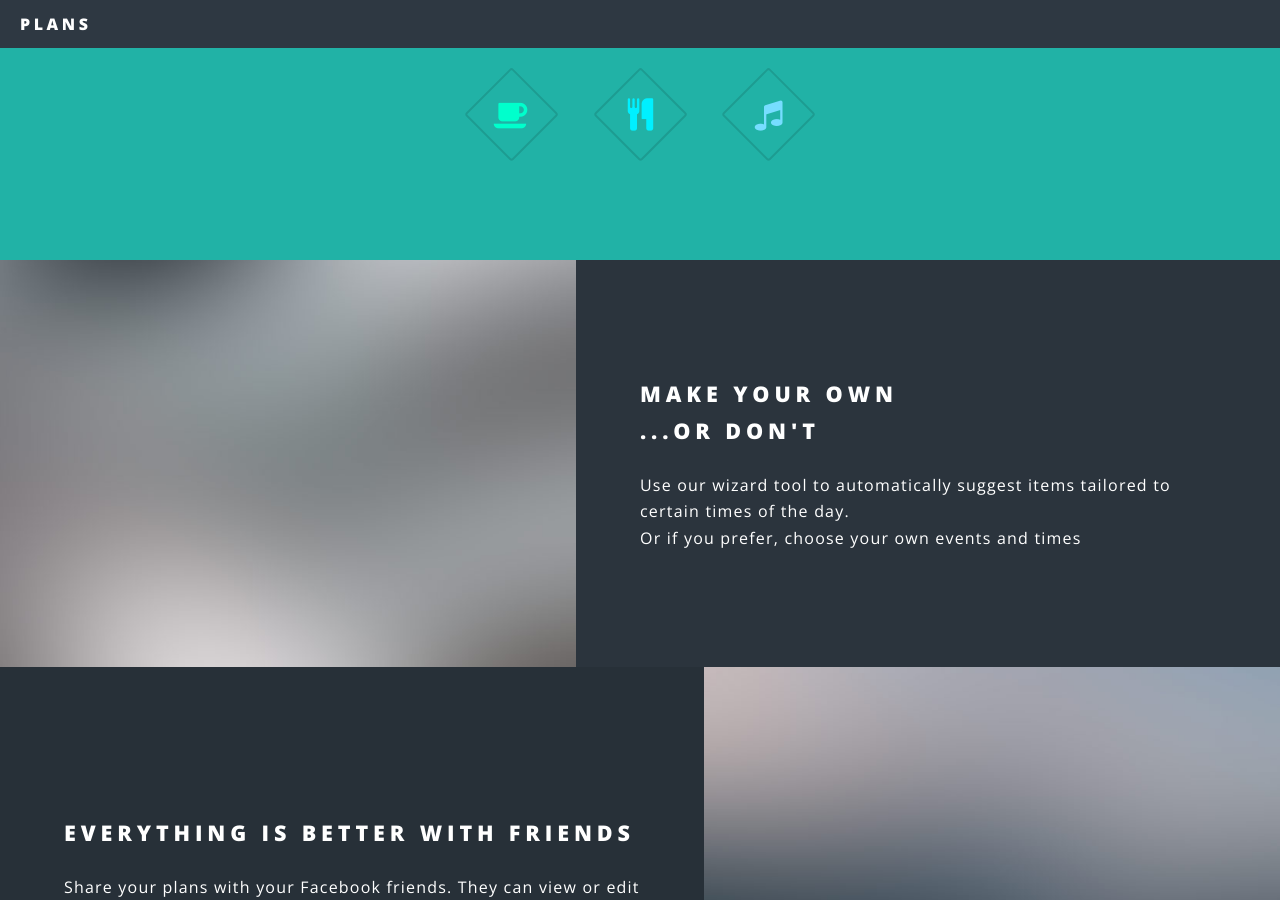
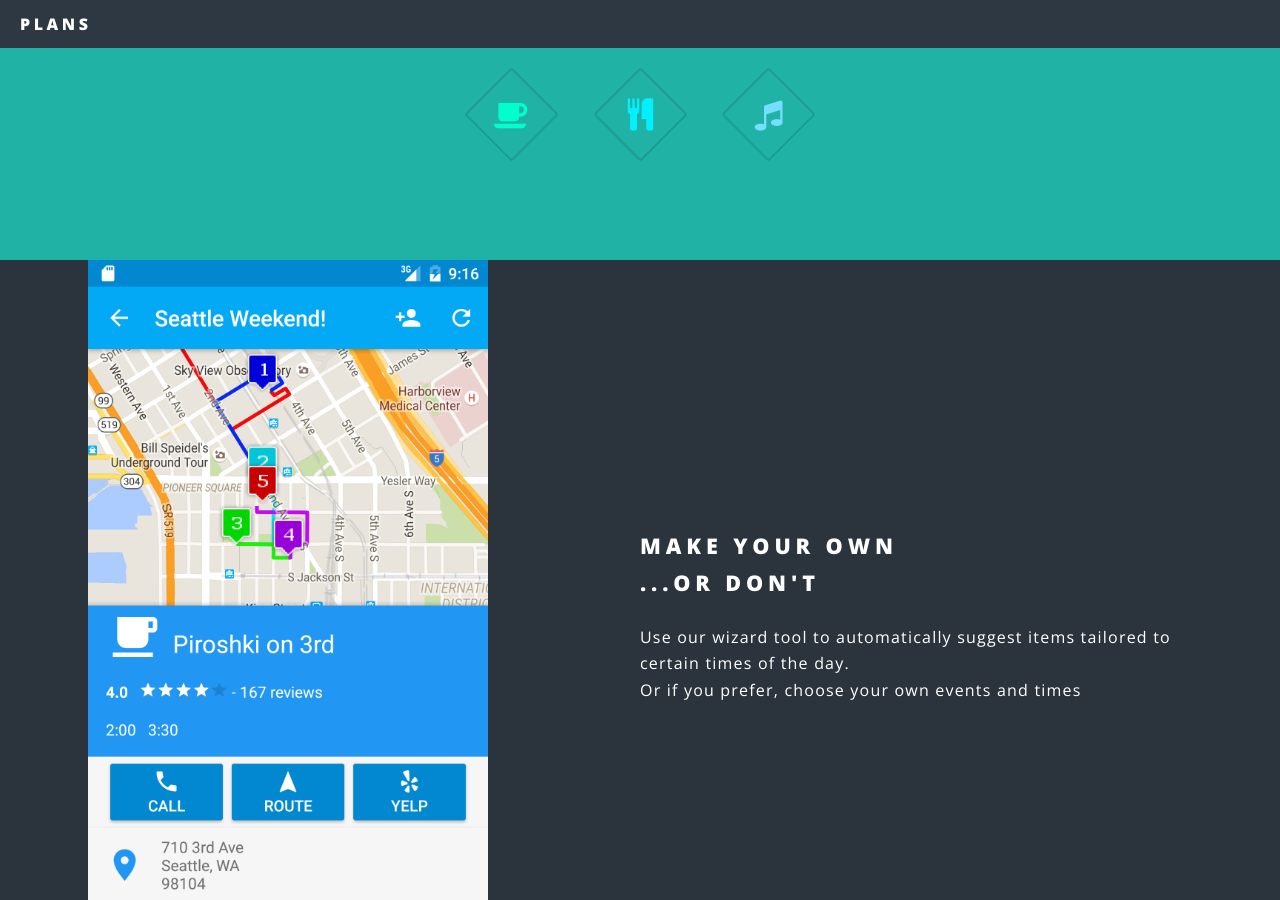
Before and after one commit to abettadapur/Planr, a Jekyll site: the page built from index.html, in a window 1280 px wide and 900 px high, scrolled down 1214 px. Built offline with Jekyll 4.4.1, drawn with Linux system fonts in a browser that asks for light colours.

Commit message:
Added screens

```diff
--- a/css/main.css
+++ b/css/main.css
@@ -1488,7 +1488,8 @@
   position: relative; }
   .image img {
     border-radius: 3px;
-    display: block; }
+    display: block;
+    margin:auto; }
   .image.left {
     float: left;
     margin: 0 2em 2em 0;
--- a/index.html
+++ b/index.html
@@ -33,7 +33,7 @@
 				<!-- Two -->
 					<section id="two" class="wrapper alt style2">
 						<section class="spotlight">
-							<div class="image"><img src="images/pic01.jpg" alt="" /></div><div class="content">
+							<div class="image"><img style="width:400px; height:auto;" src="images/map.png" alt="" /></div><div class="content">
 								<h2>Make your own<br />
 								...or don't</h2>
 								<p>Use our wizard tool to automatically suggest items tailored to certain times of the day.<br/>
@@ -41,14 +41,14 @@
 							</div>
 						</section>
 						<section class="spotlight">
-							<div class="image"><img src="images/pic02.jpg" alt="" /></div><div class="content">
+							<div class="image"><img style="width:400px; height:auto;" src="images/share.png" alt="" /></div><div class="content">
 								<h2>Everything is better with friends
 								</h2>
 								<p>Share your plans with your Facebook friends. They can view or edit the plan with you</p>
 							</div>
 						</section>
 						<section class="spotlight">
-							<div class="image"><img src="images/pic03.jpg" alt="" /></div><div class="content">
+							<div class="image"><img style="width:400px; height:auto;" src="images/custom.png" alt="" /></div><div class="content">
 								<h2>Stay flexible<br />
 								</h2>
 								<p>Have an event or location that's not found on one of our services? Add it yourself! Work meetings, house parties, it can be all up to you.</p>
```
Also changed, not shown: images/custom.png (added), images/map.png (added), images/share.png (added).
